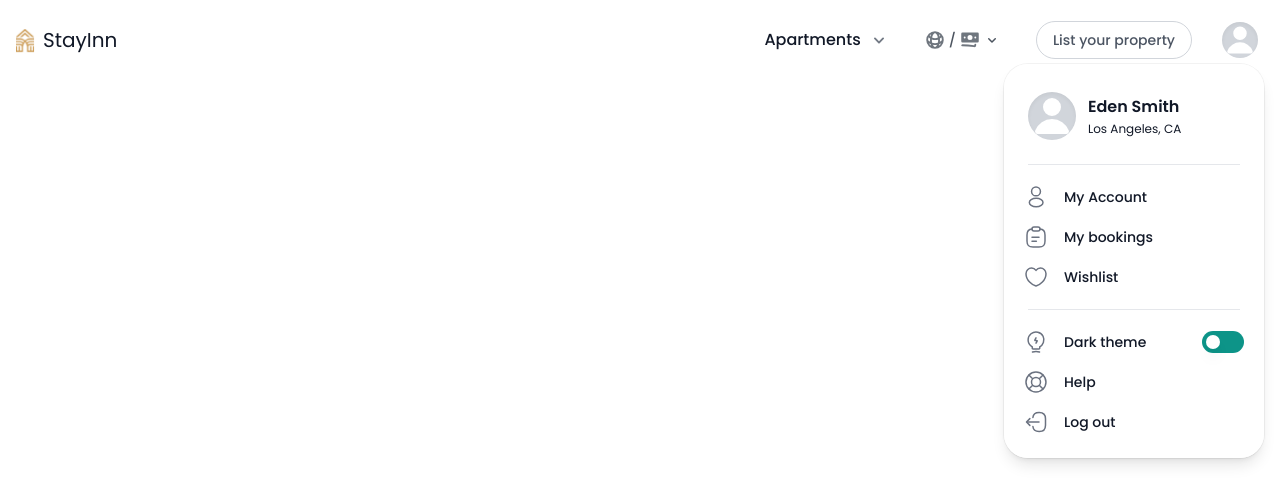
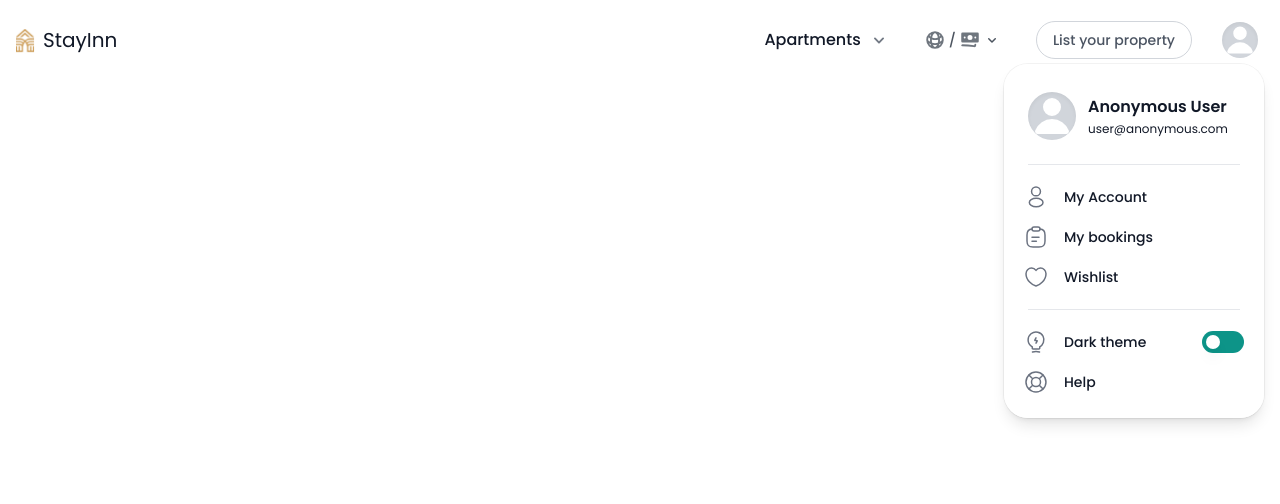
Before and after one commit to Koryun986/stay-inn-nextjs, a Next.js app: page / in a window 1280 px wide. Both pictures are taken after a click on the button 1240 px from the left and 40 px from the top of the page. Shown: the top 504 px of the page. Built offline with nearby package versions, Linux system fonts and the light colour scheme.

Commit message:
chore(avatar dropdown): sync with user slice

```diff
--- a/src/components/header/AvatarDropDown.tsx
+++ b/src/components/header/AvatarDropDown.tsx
@@ -10,12 +10,16 @@ import { HeartSVG } from "@/svg/HeartSVG";
 import { LampSVG } from "@/svg/LampSVG";
 import { LifebuoySVG } from "@/svg/LifebuoySVG";
 import { LogoutSVG } from "@/svg/LogoutSVG";
+import { useAppSelector } from "@/redux/hooks";
+import { IUser } from "@/redux/slices/userSlice";
 
 interface Props {
   className?: string;
 }
 
 export default function AvatarDropdown({ className = "" }: Props) {
+  const user: IUser = useAppSelector(state => state.user)
+
   return (
     <>
       <Popover className={`AvatarDropdown relative flex ${className}`}>
@@ -24,7 +28,7 @@ export default function AvatarDropdown({ className = "" }: Props) {
             <Popover.Button
               className={`self-center w-10 h-10 sm:w-12 sm:h-12 rounded-full text-slate-700 dark:text-slate-300 hover:bg-slate-100 dark:hover:bg-slate-800 focus:outline-none flex items-center justify-center`}
             >
-              <Avatar sizeClass="w-8 h-8 sm:w-9 sm:h-9" />
+              <Avatar sizeClass="w-8 h-8 sm:w-9 sm:h-9" imgUrl={user.avatar_url}/>
             </Popover.Button>
             <Transition
               as={Fragment}
@@ -42,8 +46,8 @@ export default function AvatarDropdown({ className = "" }: Props) {
                       <Avatar sizeClass="w-12 h-12" />
 
                       <div className="flex-grow">
-                        <h4 className="font-semibold">Eden Smith</h4>
-                        <p className="text-xs mt-0.5">Los Angeles, CA</p>
+                        <h4 className="font-semibold">{user.name}</h4>
+                        <p className="text-xs mt-0.5">{user.email}</p>
                       </div>
                     </div>
 
@@ -115,6 +119,9 @@ export default function AvatarDropdown({ className = "" }: Props) {
                       </div>
                     </Link>
 
+                    {
+                      user.email !== "user@anonymous.com"
+                      &&
                     <Link
                       href={"/#"}
                       className="flex items-center p-2 -m-3 transition duration-150 ease-in-out rounded-lg hover:bg-neutral-100 dark:hover:bg-neutral-700 focus:outline-none focus-visible:ring focus-visible:ring-orange-500 focus-visible:ring-opacity-50"
@@ -127,6 +134,7 @@ export default function AvatarDropdown({ className = "" }: Props) {
                         <p className="text-sm font-medium ">{"Log out"}</p>
                       </div>
                     </Link>
+                    }
                   </div>
                 </div>
               </Popover.Panel>
--- a/src/redux/slices/userSlice.ts
+++ b/src/redux/slices/userSlice.ts
@@ -1,6 +1,6 @@
 import { createSlice } from "@reduxjs/toolkit";
 
-interface IUser {
+export interface IUser {
   name: string;
   email: string;
   avatar_url?: string;
```
